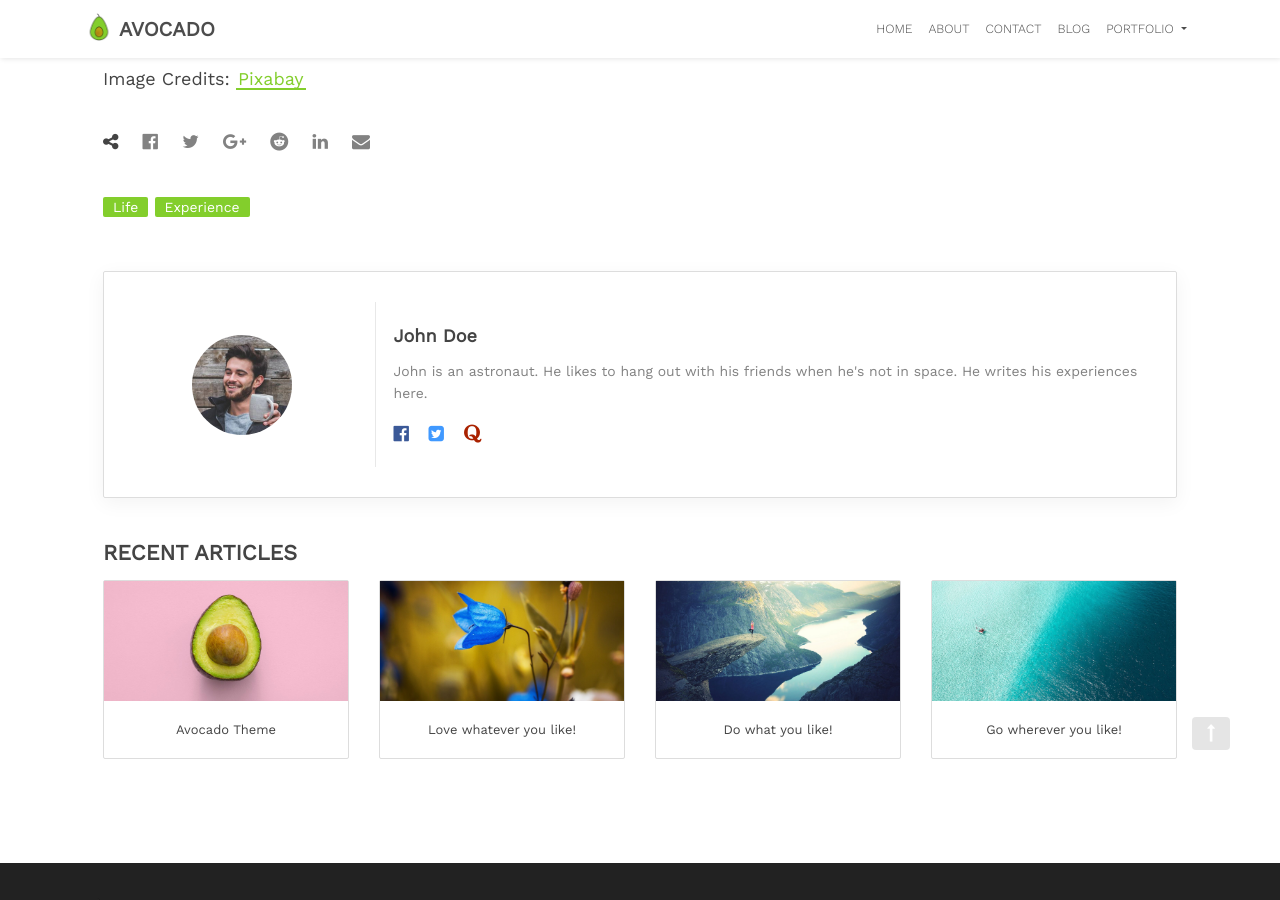
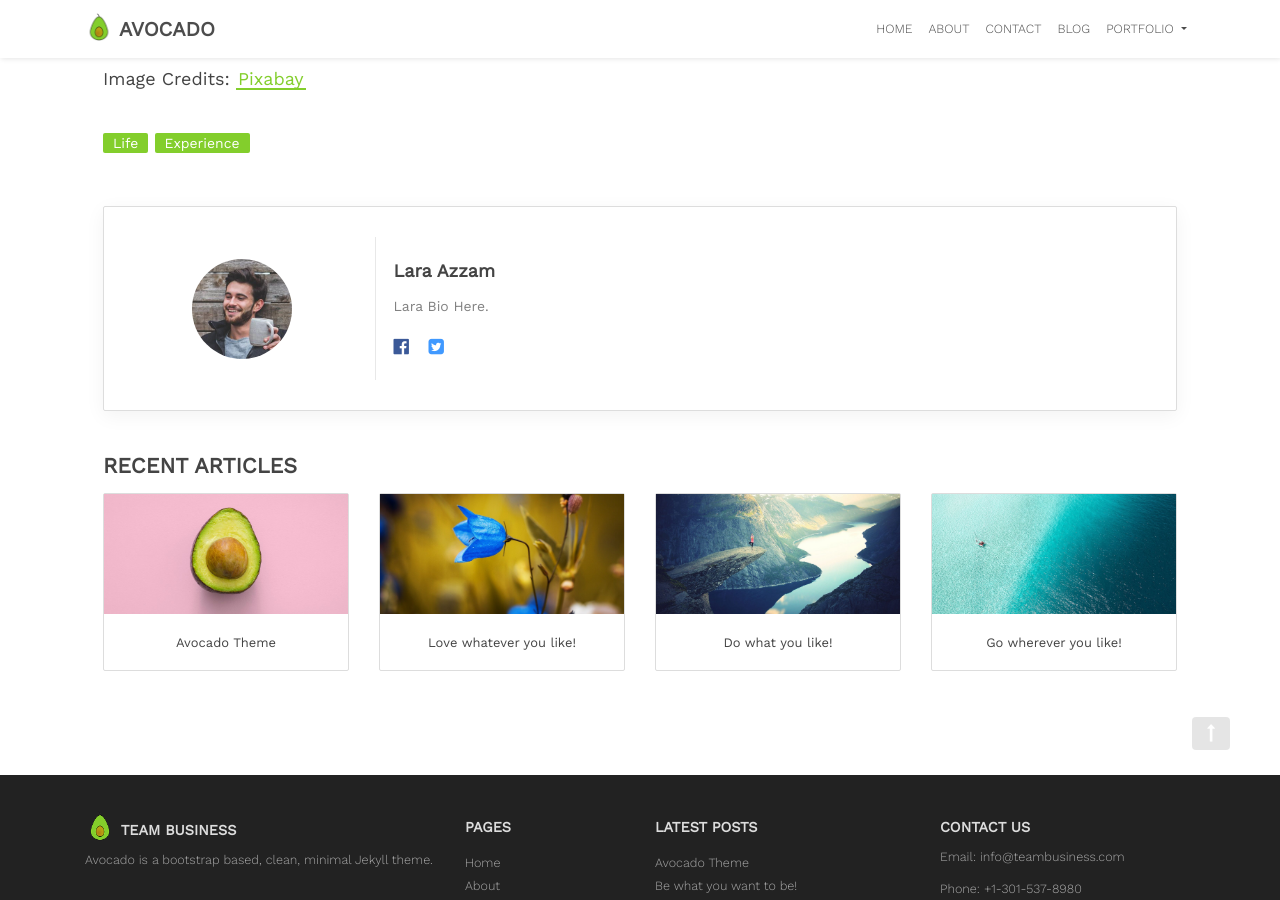
Before and after one commit to zac-heisey/team-business, a Jekyll site: the page built from _posts/2017-09-06-be-what-you-want-to-be.md, in a window 1280 px wide and 900 px high, scrolled down 2738 px. Built offline with Jekyll 4.4.1, drawn with Linux system fonts in a browser that asks for light colours; nearby versions of some CDN libraries; comment, search, counter and statistics services are not loaded; some of the changed text lies outside the part shown.

Commit message:
customize config with Team Business info

```diff
--- a/_config.yml
+++ b/_config.yml
@@ -1,29 +1,27 @@
 ---
-title: Avocado
-description: Avacado is a minimal jekyll theme to show off your skills online.
-email: john@doe.com # The contact form submission will be done to this email address.
-phone: +1-123-456-7890
-url: https://avocado.jekyll-themes.com
+title: Team Business
+description: We teach the hard-earned lessons of business through face-to-face experiences.
+email: info@teambusiness.com # The contact form submission will be done to this email address.
+phone: +1-301-537-8980
+url: https://teambusiness.com
 default-image: /assets/images/avocado-cover.png # This image will be shown on sharing any page on social media. For example: Homepage, about page etc. This image should be bigger than 200x200px. This image is not used for posts. Posts use their own image mentioned in individual posts.
 
 # Author details shows up at the end of every article
 author:
-  name: John Doe
-  bio: "John is an astronaut. He likes to hang out with his friends when he's not in space. He writes his experiences here."
+  name: Lara Azzam
+  bio: "Lara Bio Here."
   image: author-image.jpg # Choose a 200x200px image and place it inside /images directory.
   facebook: https://facebook.com
   twitter: https://twitter.com
-  quora: https://www.quora.com/
-
 
 # Kramdown is supported by Github
 markdown: kramdown
 
 # Mathjax setting
-enable-mathjax: yes
+enable-mathjax: no
 
 # Charts
-enable-chartjs: yes
+enable-chartjs: no
 
 # This defines how the URLs should look like
 permalink: /blog/:title/
@@ -47,10 +45,10 @@ analytics: UA-92266803-2  # Sign up with Google analytics and replce with your a
 tawkto-id: 5cb170e9c1fe2560f3fea30c # Sign up with tawk.to and go to Admin >> Property settings and replace the Site ID here
 
 # Share buttons
-share: yes # Change it to `no` to remove share buttons.
+share: no # Change it to `no` to remove share buttons.
 
 # Comments by Disqus # Sign up with Disqus to get your shortcode. Leave it blank if you do not want to run diqus code on the website.
-disqus: webjeda-demo
+disqus:
 
 # All compression variables are declared here.
 
```
